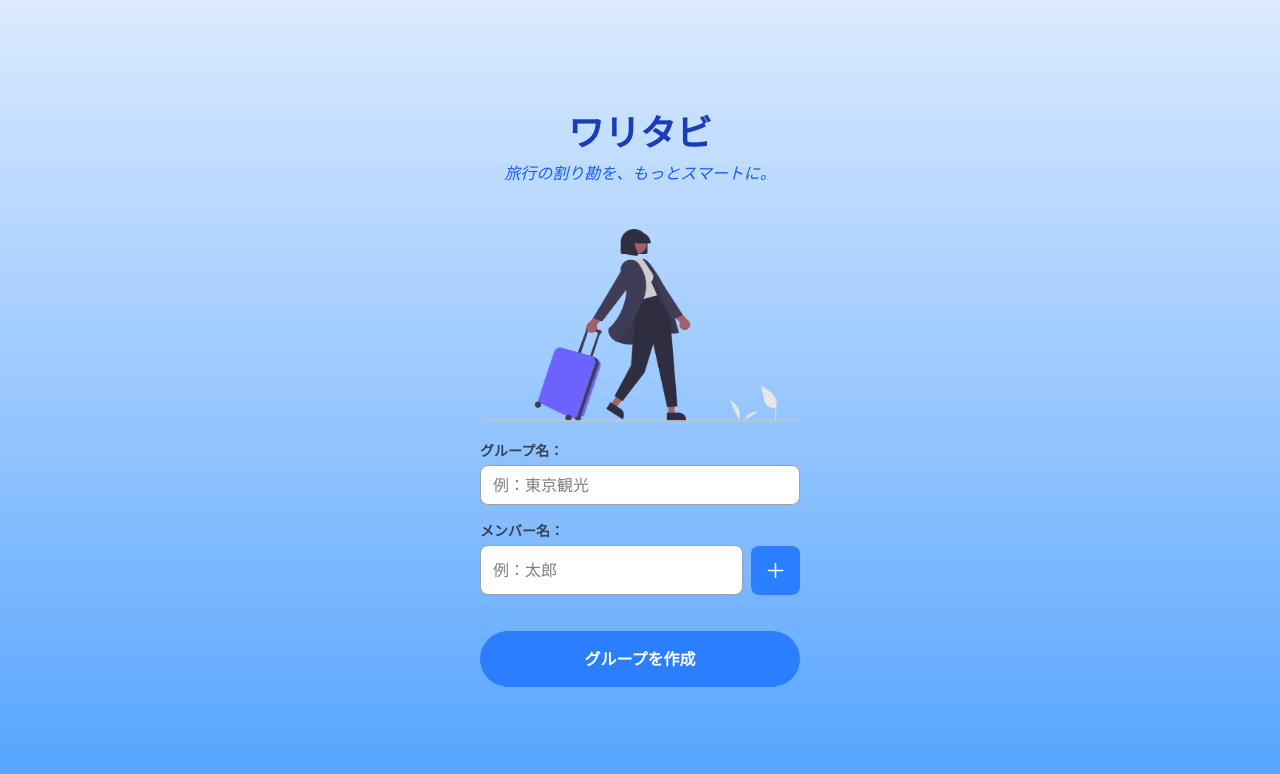
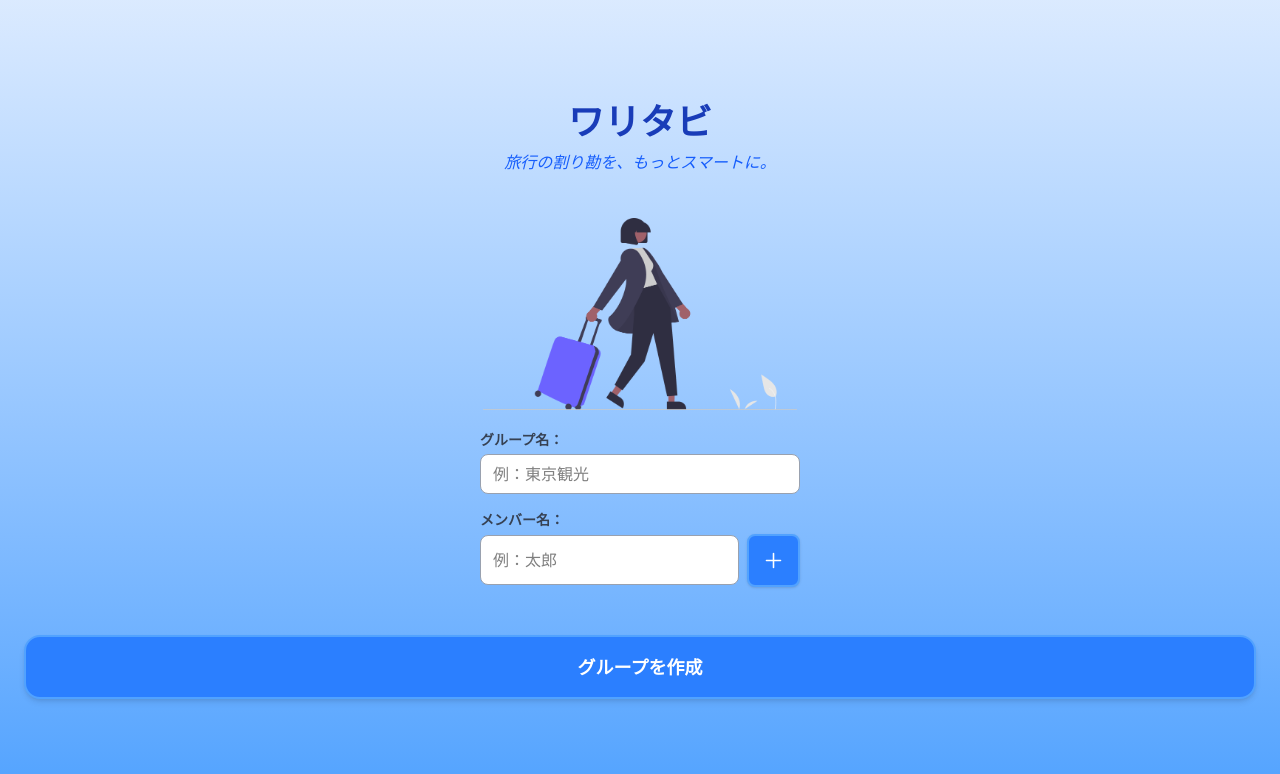
Before and after one commit to Hideto6/separate_check_w, a Next.js app: page / in a window 1280 px wide. Shown: the top 774 px of the page. Built offline with nearby package versions, Linux system fonts and the light colour scheme.

Commit message:
グループ作成、記録、追加ボタンのコンポーネント化

```diff
--- a/src/app/(main)/add_payment/page.tsx
+++ b/src/app/(main)/add_payment/page.tsx
@@ -17,9 +17,10 @@
 
 import { useRouter } from "next/navigation";
 import { useState, useEffect } from "react"; // useEffectをインポート
-import BackButton from "@/components/ui/Button";
+import BackButton from "@/components/ui/BackButton";
 import { FaUser, FaUsers } from "react-icons/fa";
 import { useGroup } from "@/contexts/GroupContext";
+import ActionButton from "@/components/ui/ActionButton";
 
 export default function AddPaymentPage() {
   const router = useRouter();
@@ -168,12 +169,7 @@ export default function AddPaymentPage() {
             </div>
           </div>
 
-          <button
-            onClick={handleSubmit}
-            className="bg-blue-500 p-4 rounded-2xl text-white font-bold text-lg w-full hover:bg-blue-600 active:bg-blue-700 transition-colors shadow-md mt-4"
-          >
-            追加
-          </button>
+          <ActionButton onClick={handleSubmit}>追加</ActionButton>
         </div>
       </div>
       <div className="h-35 m-10 flex items-center justify-end">
--- a/src/app/(main)/group/page.tsx
+++ b/src/app/(main)/group/page.tsx
@@ -13,7 +13,7 @@
 //    - 「記録する」ボタンで `/add_payment` ページへ遷移
 
 import { useRouter } from "next/navigation";
-import BackButton from "@/components/ui/Button";
+import BackButton from "@/components/ui/BackButton";
 import { IoArrowForward, IoCloseSharp } from "react-icons/io5";
 import { FaUser, FaUsers } from "react-icons/fa";
 import { useEffect, useState } from "react";
@@ -21,6 +21,7 @@ import { Settlement } from "@/types";
 import { calculateSettlement } from "@/lib/calculations";
 import { formatCurrency } from "@/lib/formatters";
 import { useGroup } from "@/contexts/GroupContext";
+import ActionButton from "@/components/ui/ActionButton";
 
 export default function GroupPage() {
   const router = useRouter();
@@ -132,12 +133,9 @@ export default function GroupPage() {
           )}
         </div>
 
-        <button
-          className="bg-blue-500 p-2 rounded-full text-white font-bold text-base w-1/2 block mt-4 hover:bg-blue-400 active:bg-blue-400 transition-colors"
-          onClick={() => router.push("/add_payment")}
-        >
+        <ActionButton onClick={() => router.push("/add_payment")}>
           記録する
-        </button>
+        </ActionButton>
       </div>
     </div>
   );
--- a/src/app/(main)/page.tsx
+++ b/src/app/(main)/page.tsx
@@ -17,6 +17,7 @@ import { useState, useEffect } from "react";
 import { useRouter } from "next/navigation";
 import { IoAddOutline, IoCloseSharp } from "react-icons/io5";
 import { useGroup } from "@/contexts/GroupContext";
+import ActionButton from "@/components/ui/ActionButton";
 
 export default function HomePage() {
   const [localGroupName, setLocalGroupName] = useState("");
@@ -102,7 +103,7 @@ export default function HomePage() {
           />
           <button
             onClick={addMember}
-            className="bg-blue-500 p-3 rounded-lg text-white font-bold hover:bg-blue-400 active:bg-blue-400 transition-colors"
+            className="bg-blue-500 p-3 border-2 border-blue-400 rounded-lg text-white font-bold hover:bg-blue-400 active:bg-blue-400 transition-colors shadow"
           >
             <IoAddOutline size={25} />
           </button>
@@ -124,12 +125,7 @@ export default function HomePage() {
           </span>
         ))}
       </div>
-      <button
-        onClick={createGroup}
-        className="bg-blue-500 p-4 rounded-full text-white font-bold text-base w-80 hover:bg-blue-400 active:bg-blue-400 transition-colors"
-      >
-        グループを作成
-      </button>
+      <ActionButton onClick={createGroup}>グループを作成</ActionButton>
     </div>
   );
 }
--- /dev/null
+++ b/src/components/ui/ActionButton.tsx
@@ -0,0 +1,25 @@
+import React from "react";
+
+interface ActionButtonProps {
+  onClick: () => void;
+  children: React.ReactNode;
+  className?: string;
+}
+
+const ActionButton: React.FC<ActionButtonProps> = ({
+  onClick,
+  children,
+  className = "",
+}) => {
+  const baseClasses =
+    "w-full p-4 text-lg mt-3 border-2 border-blue-400 bg-blue-500 text-white font-bold transition-colors hover:bg-blue-400 active:bg-blue-400 shadow-md rounded-2xl";
+  const combinedClasses = `${baseClasses} ${className}`;
+
+  return (
+    <button onClick={onClick} className={combinedClasses}>
+      {children}
+    </button>
+  );
+};
+
+export default ActionButton;
```
Also changed, not shown: src/components/ui/BackButton.tsx (renamed from src/components/ui/Button.tsx).
